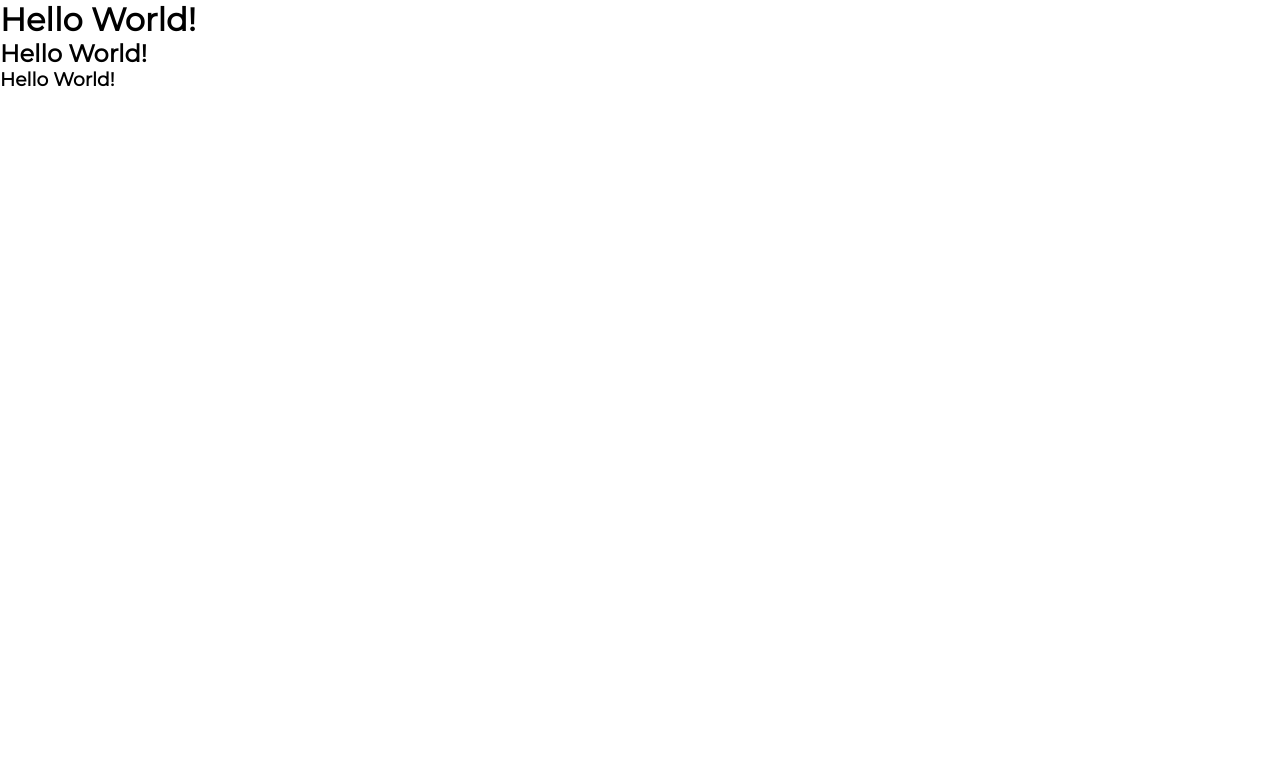
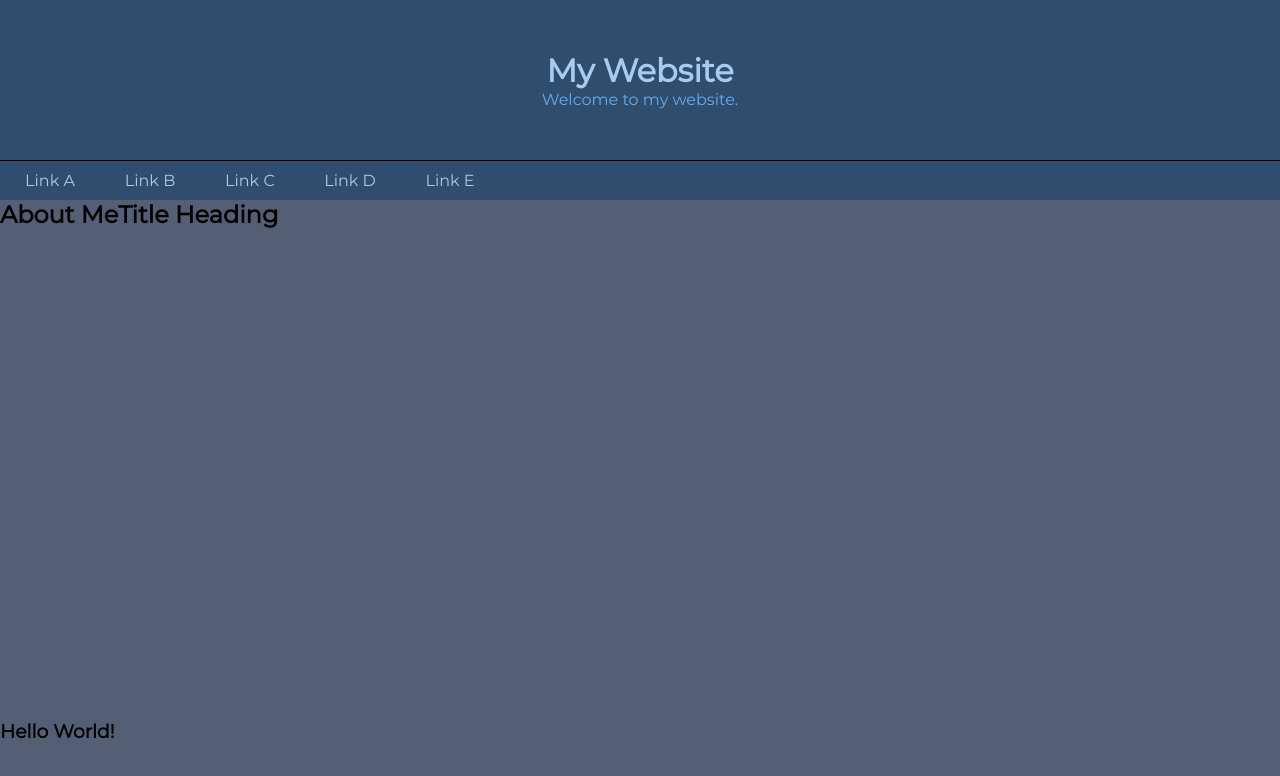
Before and after one commit to web-devmax/basic-web-template, a plain HTML site: page index.html in a window 1280 px wide. Drawn offline with Linux system fonts and the light colour scheme.

Commit message:
style: Added nav and main content in index.html :art:

```diff
--- a/css/style.css
+++ b/css/style.css
@@ -14,8 +14,8 @@
 }
 
 :root {
-	--primary-bg: #304D6D;
-	--secondary-bg: #545E75;
+	--primary-bg: #545E75;
+	--secondary-bg: #304D6D;
 	--primary-font: #A7CCED;
 	--secondary-font: #63ADF2;
 	--dimmer: #82A0BC;
@@ -23,8 +23,97 @@
 }
 
 * {
-	margin: 0;
-	padding: 0;
+	margin: 0px;
+	padding: 0px;
 	box-sizing: border-box;
 	font-family: var(--fonts);
 }
+
+body {
+	background-color: var(--primary-bg);
+	height: 100vh;
+}
+
+header {
+	background-color: var(--secondary-bg);
+	height: 20vh;
+	display: flex;
+	justify-content: center;
+	align-items: center;
+	flex-direction: column;
+}
+
+header h1 {
+	color: var(--primary-font);
+}
+
+header p {
+	color: var(--secondary-font);
+}
+
+nav {
+	background-color: var(--secondary-bg);
+	height: 5vh;
+	border-top: 1px solid black;
+}
+
+nav ul {
+	list-style-type: none;
+	list-style-position: inside;
+	text-align: center;
+	width: 100%;
+	height: 100%;
+	display: flex;
+	justify-content: flex-start;
+	align-items: center;
+	flex-direction: row;
+}
+
+nav ul li {
+	padding: 1em;
+	width: 100px;
+	height: 100%;
+	position: relative;
+}
+
+nav ul li a {
+	color: var(--primary-font);
+	text-decoration: none;
+	position: absolute;
+	top: 0;
+	right: 0;
+	bottom: 0;
+	left: 0;
+	width: 100%;
+	height: 100%;
+	padding: 10px;
+}
+
+nav ul li a:hover {
+	background-color: var(--secondary-font);
+	color: var(--secondary-bg);
+	border-bottom: 5px solid var(--primary-font);
+}
+
+main {
+	width: 100vw;
+	height: 65vh;
+	display: flex;
+	justify-content: flex-start;
+	flex-direction: row;
+}
+
+@media screen and (max-width: 700px) {
+	nav {
+		height: 35vh;
+	}
+
+	nav ul {
+		flex-direction: column;
+	}
+
+	nav ul li {
+		width: 100%;
+		height: 100px;
+	}
+}
--- a/index.html
+++ b/index.html
@@ -11,10 +11,25 @@
 </head>
 <body>
 	<header>
-		<h1>Hello World!</h1>
+		<h1>My Website</h1>
+		<p>Welcome to my website.</p>
 	</header>
+	<nav>
+		<ul>
+			<li><a href="#">Link A</a></li>
+			<li><a href="#">Link B</a></li>
+			<li><a href="#">Link C</a></li>
+			<li><a href="#">Link D</a></li>
+			<li><a href="#">Link E</a></li>
+		</ul>
+	</nav>
 	<main>
-		<h2>Hello World!</h2>
+	<aside>
+		<h2>About Me</h2>
+	</aside>
+	<section>
+		<h2>Title Heading</h2>
+	</section>
 	</main>
 	<footer>
 		<h3>Hello World!</h3>
```
